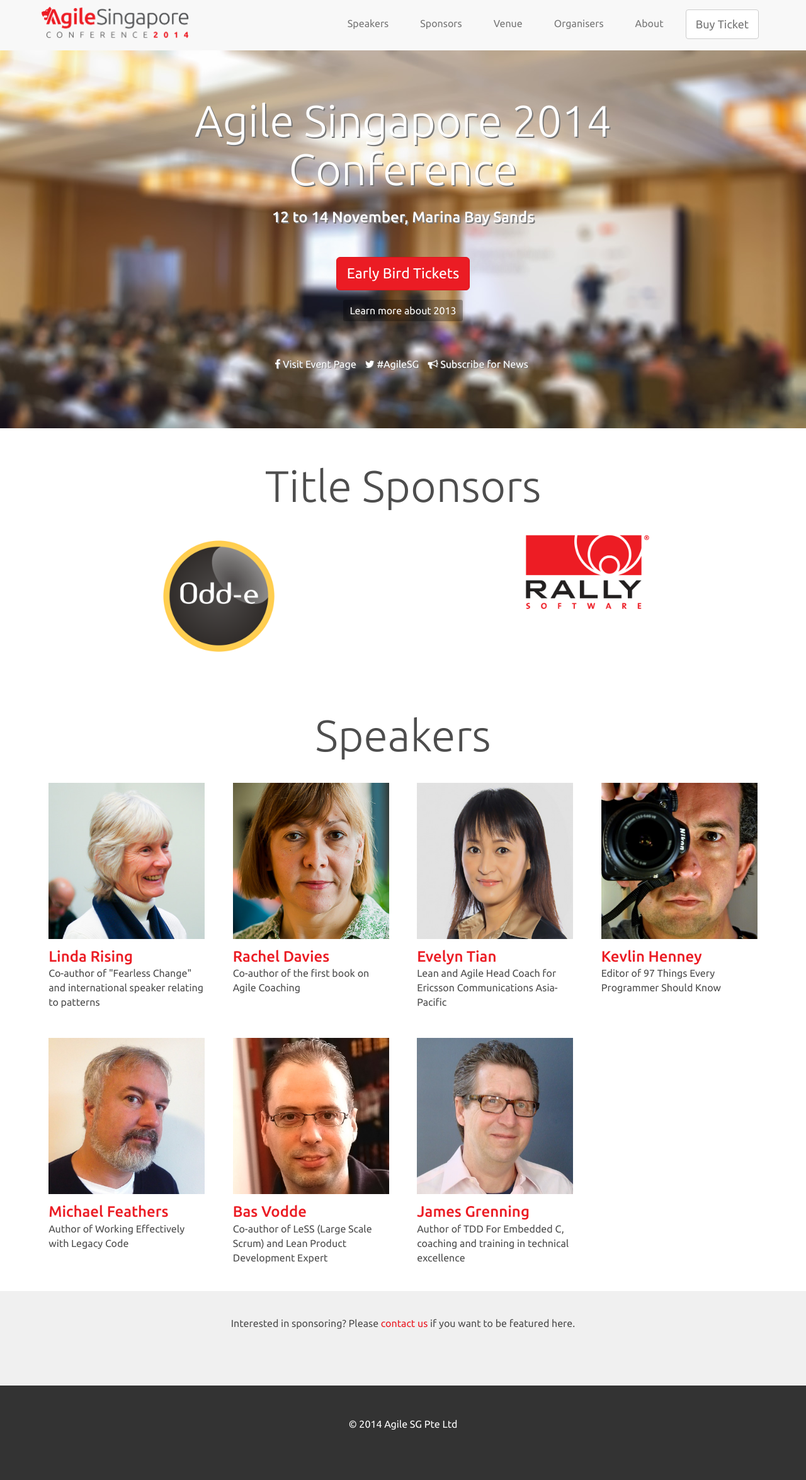
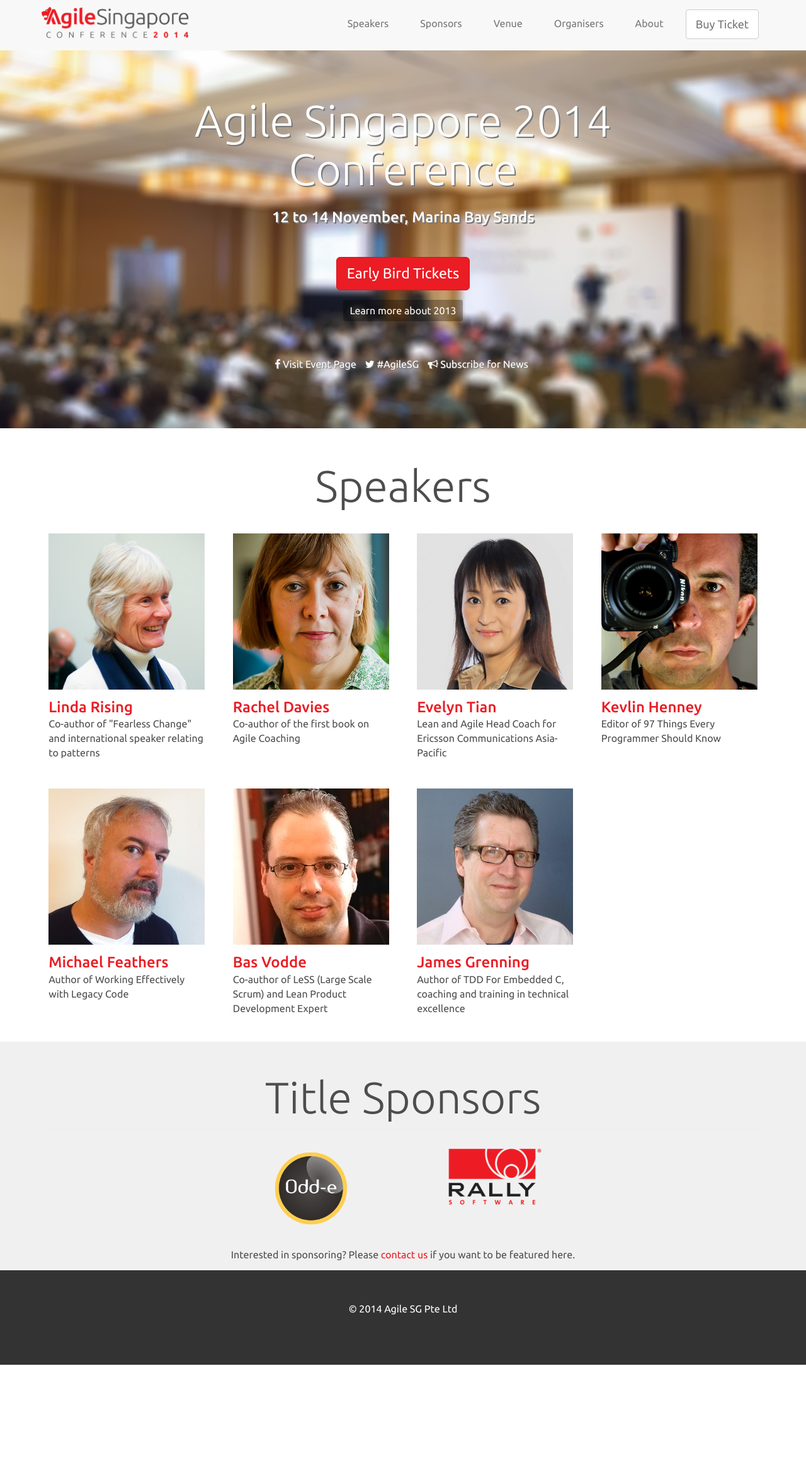
Before and after one commit to agilesingapore/2014, a Jekyll site: the page built from index.md, in a window 1280 px wide. Shown: the whole page at 63% size. Built offline with Jekyll 4.4.1, drawn with Linux system fonts in a browser that asks for light colours; nearby versions of some CDN libraries; Markdown is read by kramdown in place of the engine named in the settings; after the commit the page ends 2167 px from its top, so only the background shows below that.

Commit message:
Moved sponsors-brief to grey area

```diff
--- a/css/main.css
+++ b/css/main.css
@@ -117,7 +117,11 @@
 
 .sponsors-brief {
   background-color: #F0F0F0;
-  height: 150px;
+}
+
+.sponsors-brief .thumbnail {
+  border: 0;
+  background-color:transparent;
 }
 
 .sponsors-brief .container {
--- a/index.md
+++ b/index.md
@@ -18,24 +18,6 @@
         <li><span class="fa fa-bullhorn"></span> <a href="http://eepurl.com/L5BAb" target="_blank">Subscribe for News</a></li>
       </ul>
    </div>
-</div>
-
-<div class="title-sponsor">
-	<div class="container text-center">
-		<h1 class="page-header">Title Sponsors</h1>
-		<div class="row">
-			<div class="col-md-6">
-				<div class="thumbnail">
-					<a href="http://odd-e.com" target="_blank"><img src="img/sponsors/Odd-e.png" width="200" height="200"></a>
-				</div>
-			</div>
-			<div class="col-md-6">
-				<div class="thumbnail">
-					<a href="http://www.rallydev.com/asia" target="_blank"><img src="img/sponsors/Rally.png" width="200" height="200"></a>
-				</div>
-			</div>
-		</div>
-	</div>
 </div>
 
 <div class="speakers-brief">
@@ -135,6 +117,28 @@
 
 <div class="sponsors-brief">
   <div class="container text-center">
-    <p>Interested in sponsoring? Please <a href="mailto:ask2014@agilesingapore.org">contact us</a> if you want to be featured here.</p>
+    <h1 class="page-header">Title Sponsors</h1>
+    <div class="row">
+      <div class="col-md-3"></div>
+      <div class="col-md-3">
+        <div class="thumbnail">
+          <a href="http://odd-e.com" target="_blank"><img src="img/sponsors/Odd-e.png" width="130"></a>
+        </div>
+      </div>
+      <div class="col-md-3">
+        <div class="thumbnail">
+          <a href="http://www.rallydev.com/asia" target="_blank"><img src="img/sponsors/Rally.png" width="150"></a>
+        </div>
+      </div>
+    </div>
+    <div class="row">
+      <div class="col-md-12">
+        <p>Interested in sponsoring? Please <a href="mailto:ask2014@agilesingapore.org">contact us</a> if you want to be featured here.</p>
+      </div>
+    </div>
+
+
+
+
   </div>
 </div>
```
Also changed, not shown: img/sponsors/Odd-e.png, img/sponsors/Rally.png.
